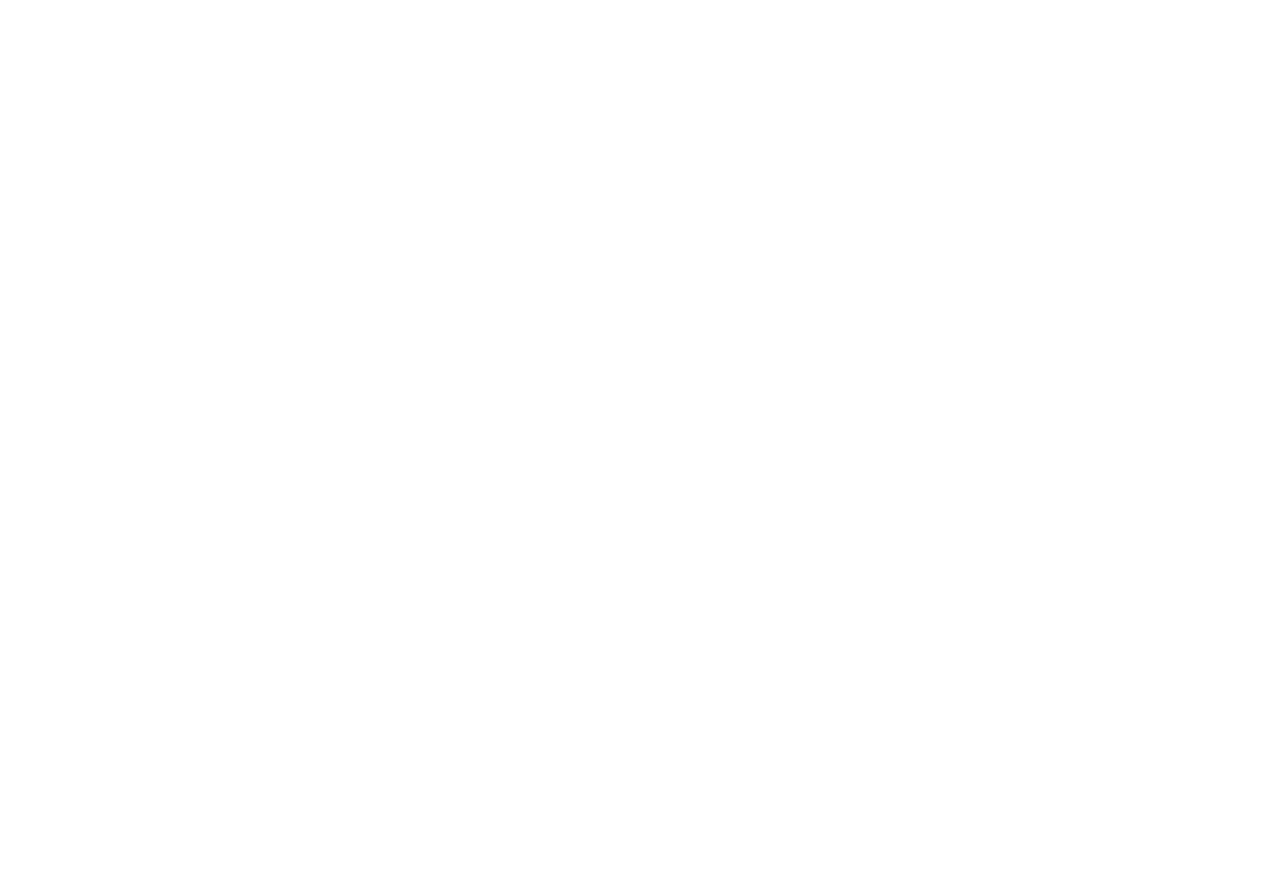
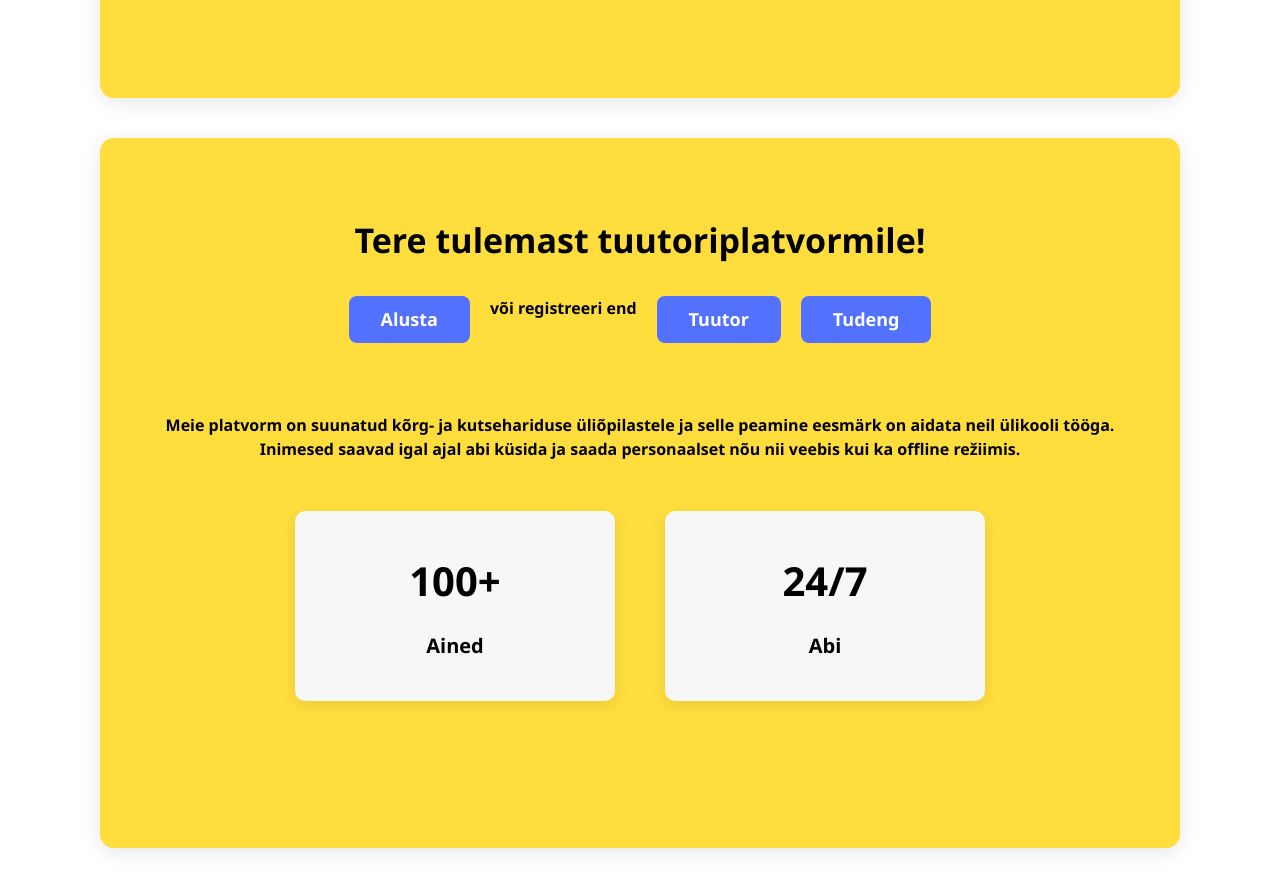
Before and after one commit to anngolu/Tuutoriplatvorm, a Vue app in the folder FrontEnd/: page / in a window 1280 px wide. Shown: the part 880-1768 px from the top of the page. Before the commit the page ends 864 px from the top, so only its background shows below. Built offline with nearby package versions, Linux system fonts and the light colour scheme.

Commit message:
Main Page

```diff
--- a/FrontEnd/src/components/MainPage.vue
+++ b/FrontEnd/src/components/MainPage.vue
@@ -1,7 +1,134 @@
 <template>
-    <div class="flex flex-wrap justify-center items-center h-screen">
-        <div class="my-5 border-round bg-primary font-bold p-3 flex items-center justify-center">
-            <h1 class="text-5xl">Tuutoriplatvorm</h1>
+  <div class="header">
+    <section class="header-background">
+      <img src="@/assets/T (2).png" alt="Header Image" />
+    </section>
+  </div>
+  <div class="container">
+</div>
+<div class="container">
+  <section class="password-experience">
+    <h1>Tere tulemast tuutoriplatvormile!</h1>
+    <div class="button-container">
+      <router-link to="/tutors" class="btn get-started"
+        >Alusta</router-link>
+        <p>või registreeri end</p>
+      <router-link to="/newtutor" class="btn get-started"
+        >Tuutor</router-link>
+        <router-link to="/newstudent" class="btn get-started"
+        >Tudeng</router-link>
+    </div>
+  </section>
+    <section class="cloud-security">
+      <p>
+       Meie platvorm on suunatud kõrg- ja kutsehariduse üliõpilastele ja selle peamine eesmärk on aidata neil ülikooli tööga.
+       Inimesed saavad igal ajal abi küsida ja saada personaalset nõu nii veebis kui ka offline režiimis.
+      </p>
+      <div class="features">
+        <div class="feature">
+          <h3>100+</h3>
+          <p>Ained</p>
         </div>
-    </div>
+        <div class="feature">
+          <h3>24/7</h3>
+          <p>Abi</p>
+        </div>
+      </div>
+    </section>
+  </div>
 </template>
+
+<style scoped>
+.container {
+  font-family: 'Segoe UI', Tahoma, Geneva, Verdana, sans-serif;
+  max-width: 1080px;
+  margin: 40px auto;
+  padding: 77px 40px;
+  background-color: #ffdd3c;
+  border-radius: 14px;
+  box-shadow: 0 4px 20px rgba(0, 0, 0, 0.1);
+}
+
+.header-background {
+  background-size: cover;
+  height: 90vh;
+}
+
+.password-experience,
+.cloud-security {
+  text-align: center;
+  margin-bottom: 70px;
+  font-weight: 1000;
+}
+
+.password-experience h1 {
+  font-size: 34px;
+  margin-bottom: 30px;
+}
+
+.button-container {
+display: flex;
+gap: 20px;
+text-align: center;
+justify-content: center;
+align-items: row;
+margin-top: 20px;
+flex-direction: row;
+}
+
+.btn {
+  padding: 10px 32px;
+  border: none;
+  border-radius: 8px;
+  cursor: pointer;
+  font-size: 18px;
+  transition: all 0.2s ease-in-out;
+}
+
+.get-started {
+  background-color: #5271ff;
+  color: #fff;
+}
+
+.learn-more {
+  background-color: #5271ff;
+  color: #fff;
+}
+
+.cloud-security h2 {
+  font-size: 28px;
+  margin-bottom: 25px;
+}
+
+.features {
+  display: flex;
+  gap: 50px;
+  justify-content: center;
+  margin-top: 50px;
+}
+
+.feature {
+  flex-basis: 32%;
+  padding: 40px;
+  background-color: #f7f7f7;
+  border-radius: 10px;
+  box-shadow: 0 4px 16px rgba(0, 0, 0, 0.08);
+}
+
+.feature h3 {
+  font-size: 40px;
+  margin-bottom: 20px;
+}
+
+.feature p {
+  font-size: 20px;
+}
+.password-experience,
+.cloud-security {
+  width: 100%;
+}
+</style>
+
+<script lang="ts">
+export default {};
+</script>
```
Also changed, not shown: FrontEnd/src/assets/T (2).png (added).
